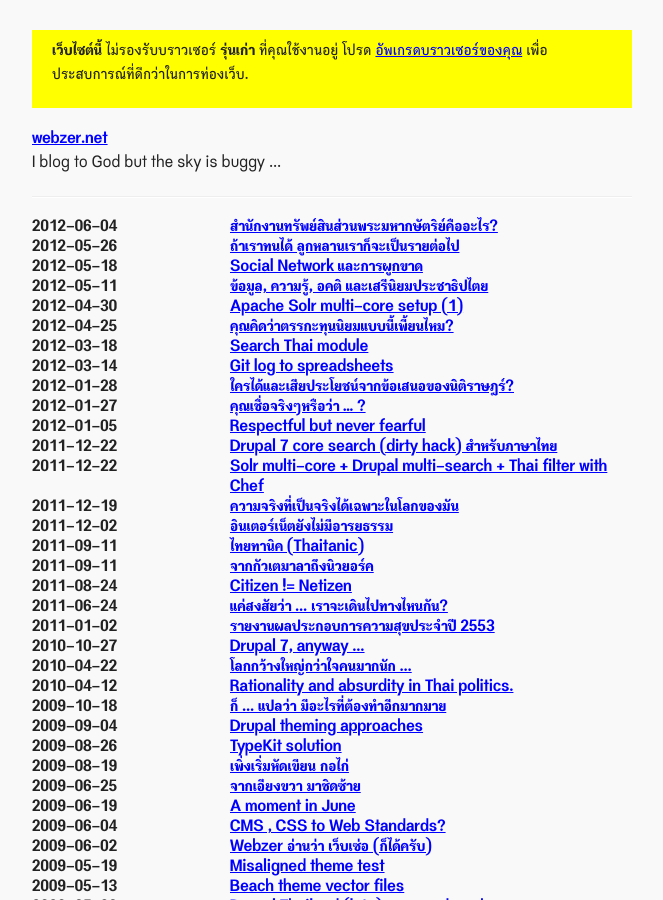
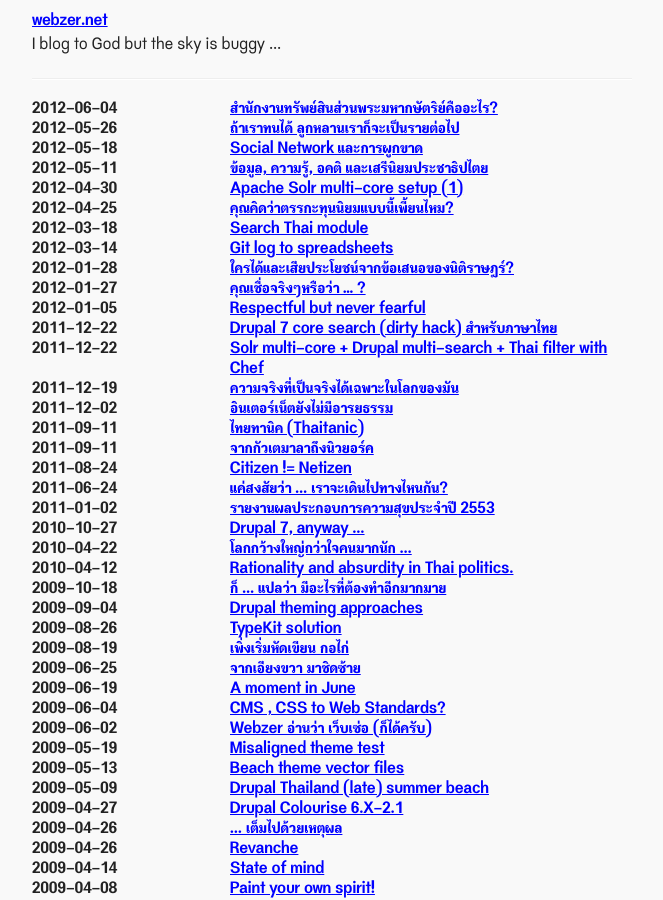
Before and after one commit to sungsit/webzer, a Jekyll site: the page built from index.html, in a window 1280 px wide and 900 px high. Shown: the whole window, without its empty margins (308-971 px from the left). Built offline with Jekyll 4.4.1, drawn with Linux system fonts in a browser that asks for light colours; Markdown is read by kramdown in place of the engine named in the settings.

Commit message:
Fix browsehappy

```diff
--- a/_layouts/default.html
+++ b/_layouts/default.html
@@ -15,9 +15,6 @@
   </head>
   <body>
   <div id="page-container">
-        <div class="browsehappy">
-          <p><strong>เว็บไซต์นี้</strong> ไม่รองรับบราวเซอร์ <strong>รุ่นเก่า</strong> ที่คุณใช้งานอยู่ โปรด <a href="http://browsehappy.com/">อัพเกรดบราวเซอร์ของคุณ</a> เพื่อประสบการณ์ที่ดีกว่าในการท่องเว็บ.</p>
-        </div>
 		  <!--[if lt IE 9]>
         <div class="browsehappy">
           <p><strong>เว็บไซต์นี้</strong> ไม่รองรับบราวเซอร์ <strong>รุ่นเก่า</strong> ที่คุณใช้งานอยู่ โปรด <a href="http://browsehappy.com/">อัพเกรดบราวเซอร์ของคุณ</a> เพื่อประสบการณ์ที่ดีกว่าในการท่องเว็บ.</p>
--- a/_layouts/page.html
+++ b/_layouts/page.html
@@ -16,9 +16,6 @@
 	</head>
   <body>
   <div id="page-container">
-        <div class="browsehappy">
-          <p><strong>เว็บไซต์นี้</strong> ไม่รองรับบราวเซอร์ <strong>รุ่นเก่า</strong> ที่คุณใช้งานอยู่ โปรด <a href="http://browsehappy.com/">อัพเกรดบราวเซอร์ของคุณ</a> เพื่อประสบการณ์ที่ดีกว่าในการท่องเว็บ.</p>
-        </div>
     	<!--[if lt IE 9]>
         <div class="browsehappy">
           <p><strong>เว็บไซต์นี้</strong> ไม่รองรับบราวเซอร์ <strong>รุ่นเก่า</strong> ที่คุณใช้งานอยู่ โปรด <a href="http://browsehappy.com/">อัพเกรดบราวเซอร์ของคุณ</a> เพื่อประสบการณ์ที่ดีกว่าในการท่องเว็บ.</p>
```
